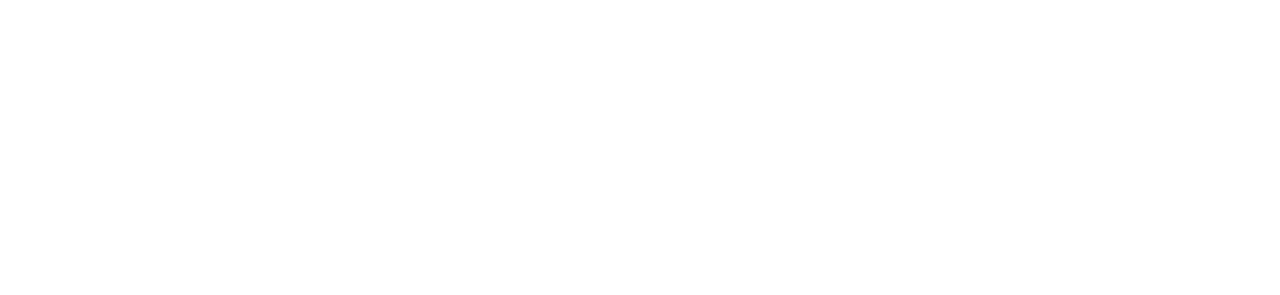
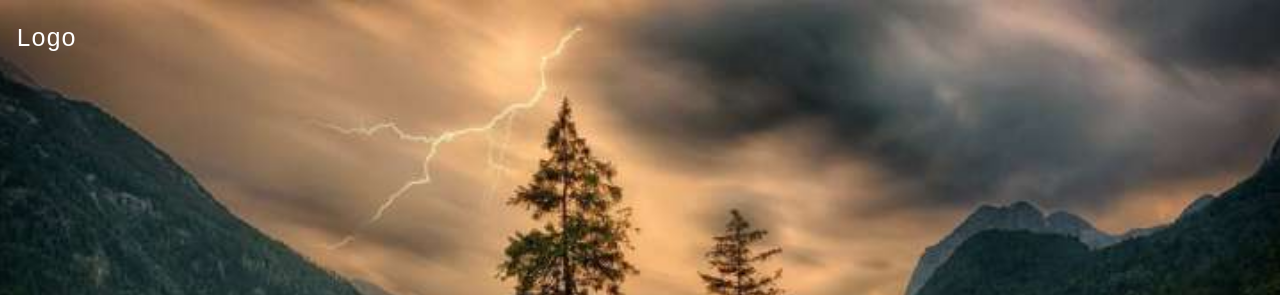
Before and after one commit to rajashekar180/Designer, a plain HTML site: page index.html in a window 1280 px wide. Shown: the top 295 px of the page. Drawn offline with Linux system fonts and the light colour scheme; the site is published under a folder, as on GitHub Pages, so addresses that start at the root find nothing.

Commit message:
Update index.html

```diff
--- a/index.html
+++ b/index.html
@@ -7,7 +7,7 @@
 }
 
 .bgimg {
-  background-image: url('/2-nature.jpg');
+  background-image: url('2-nature.jpg');
   height: 100%;
   background-position: center;
   background-size: cover;
```
